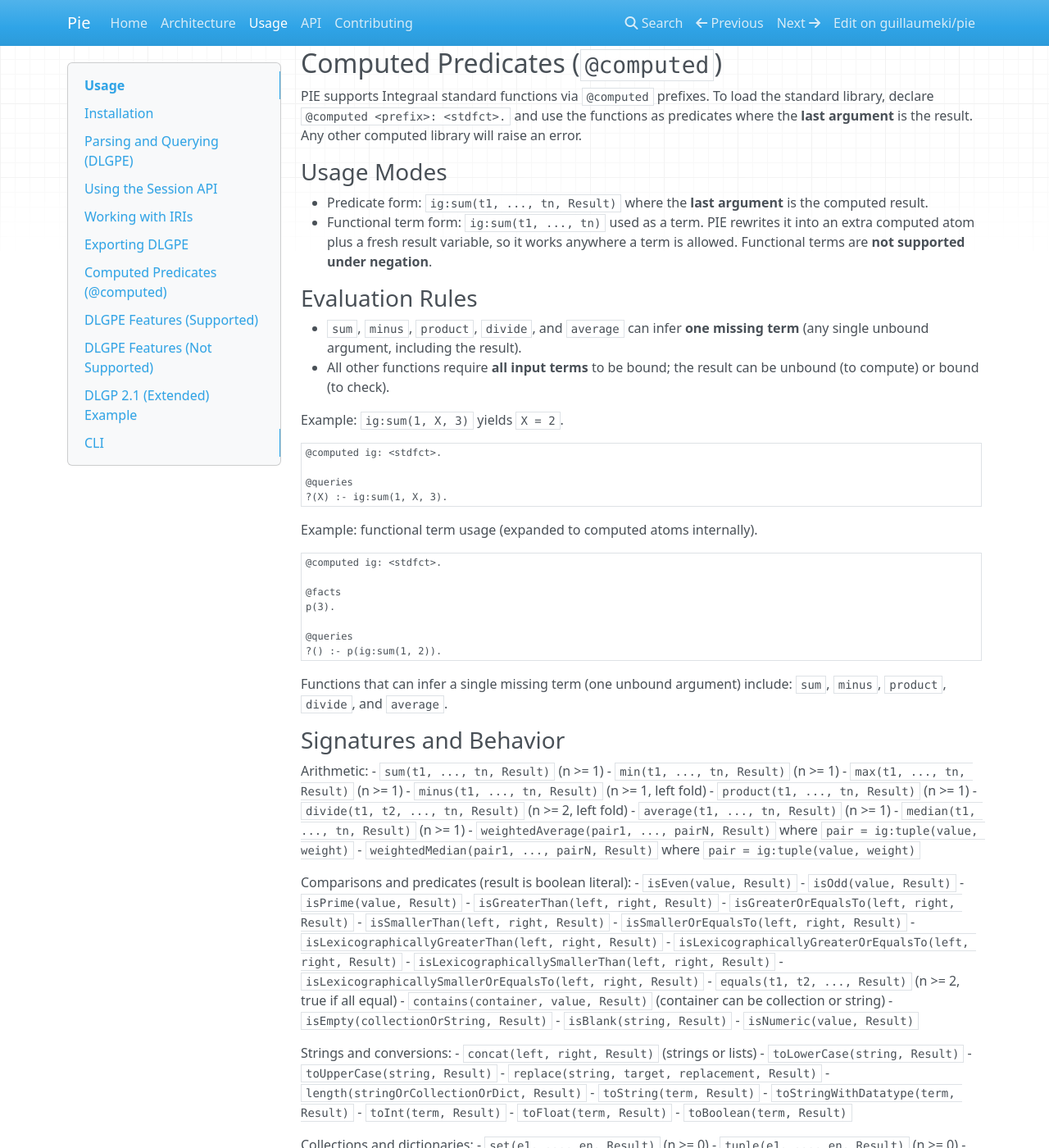
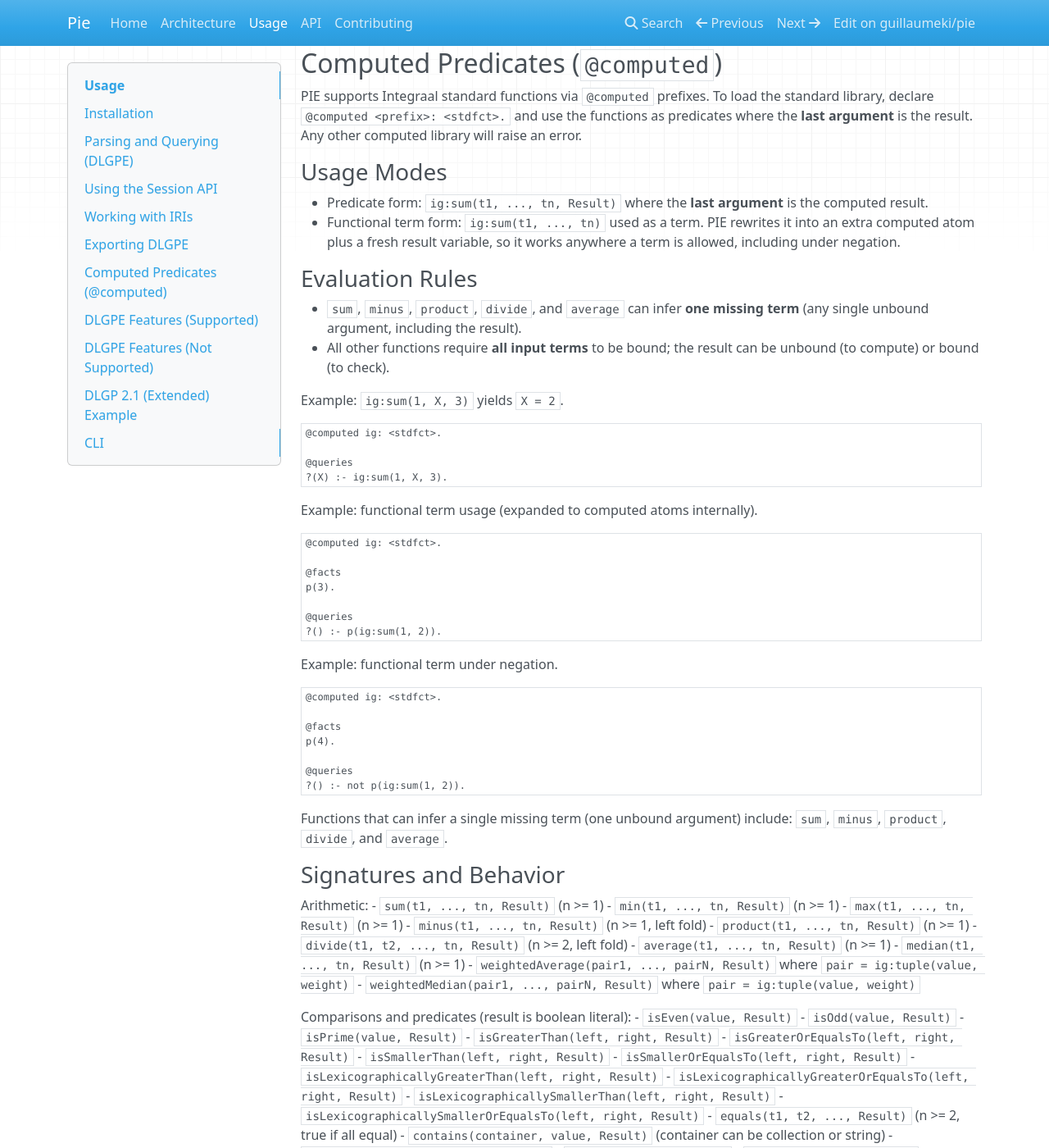
Before and after one commit to guillaumeki/pie, an MkDocs documentation site: the page built from docs/usage.md, in a window 1280 px wide and 1400 px high, scrolled down 2194 px. Shown: the whole window at 82% size. Built offline with MkDocs 1.6.1, drawn with Linux system fonts in a browser that asks for light colours; nearby versions of some CDN libraries.

Commit message:
fix: allow functional terms under negation

````diff
--- a/docs/usage.md
+++ b/docs/usage.md
@@ -119,8 +119,7 @@ library will raise an error.
   the computed result.
 - Functional term form: `ig:sum(t1, ..., tn)` used as a term. PIE rewrites it
   into an extra computed atom plus a fresh result variable, so it works
-  anywhere a term is allowed. Functional terms are **not supported under
-  negation**.
+  anywhere a term is allowed, including under negation.
 
 ### Evaluation Rules
 - `sum`, `minus`, `product`, `divide`, and `average` can infer **one missing
@@ -147,6 +146,18 @@ p(3).
 
 @queries
 ?() :- p(ig:sum(1, 2)).
+```
+
+Example: functional term under negation.
+
+```prolog
+@computed ig: <stdfct>.
+
+@facts
+p(4).
+
+@queries
+?() :- not p(ig:sum(1, 2)).
 ```
 
 Functions that can infer a single missing term (one unbound argument) include:
````
Also changed, not shown: AGENTS.md (+1 -0 lines), CHANGELOG.md (+5 -0 lines), agents/design/negation-function-terms.md (added, +17 -0 lines), 3 other files.
